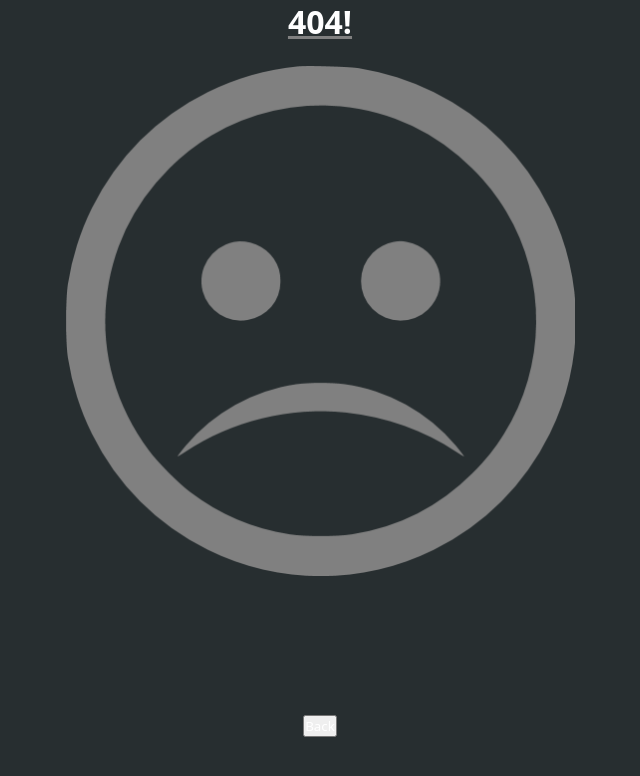
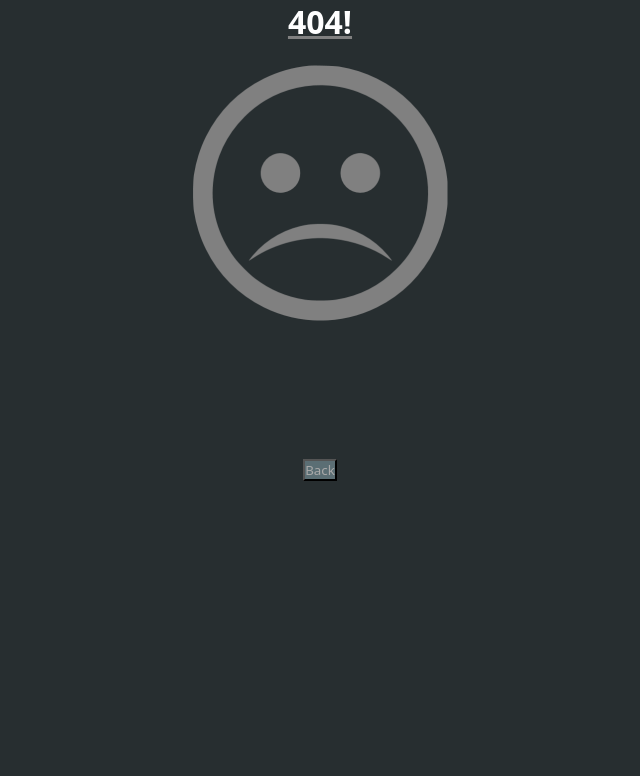
Before and after one commit to IKRDev/ikerdv, a plain HTML site: page 404.html in a window 1280 px wide. Shown: the whole page, without its empty margins (320-960 px from the left). Drawn offline with Linux system fonts and the light colour scheme; files whose address does not match are found by name.

Commit message:
Changed 404 image size and fixed styling, also enlarged back button

```diff
--- a/404.html
+++ b/404.html
@@ -8,7 +8,11 @@
     <h1><u>404!</u></h1>
     <br />
 
-    <img src="https://ikrdev.github.io/IkerDV/assets/sad-512.png" />
+    <img
+      src="https://ikrdev.github.io/IkerDV/assets/sad-512.png"
+      width="256"
+      height="256"
+    />
 
     <br />
     <br />
--- a/styles/404.css
+++ b/styles/404.css
@@ -30,3 +30,13 @@
     text-decoration: none;
     color: white;
     }
+    button {
+        transition-duration: 0.2s;
+        background-color: #5b6e74;
+        color:darkgray;
+    }
+
+    button:hover {
+        background-color: #424d50;
+        color:white;
+    }
```
